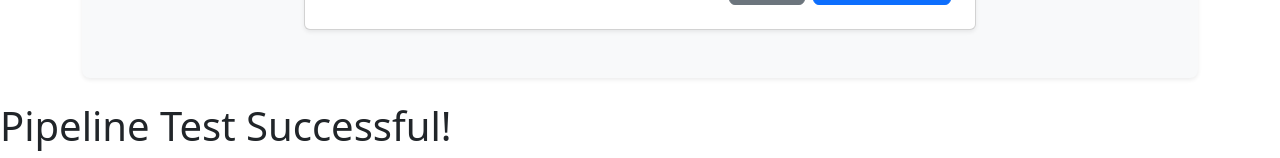
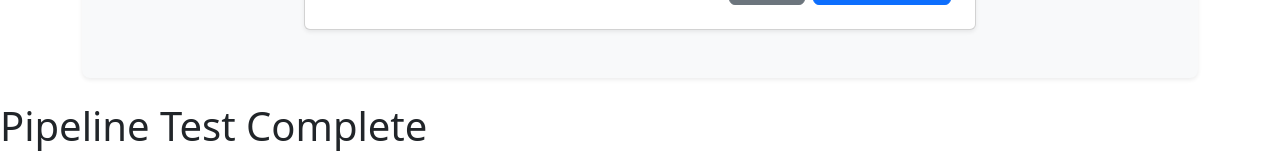
Before and after one commit to Darkeums/Software-Engineering-Django-project, a Django app: page /movies/add/ in a window 1280 px wide. Shown: the part 956-1114 px from the top of the page. Run offline with Django 3.2, Linux system fonts and the light colour scheme.

Commit message:
Update header text for pipeline test status

```diff
--- a/templates/base.html
+++ b/templates/base.html
@@ -51,7 +51,7 @@
     <script src="https://cdn.jsdelivr.net/npm/bootstrap@5.3.3/dist/js/bootstrap.bundle.min.js" xintegrity="sha384-YvpcrYf0tY3lHB60NNkmXc5s9fDVZLESaAA55NDzOxhy9GkcIdslK1eN7N6jIeHz" crossorigin="anonymous"></script>
     <!-- Bootstrap Icons (optional, but good practice) -->
     <link rel="stylesheet" href="https://cdn.jsdelivr.net/npm/bootstrap-icons@1.11.3/font/bootstrap-icons.min.css">
-    <h1>Pipeline Test Successful!</h1>
+    <h1>Pipeline Test Complete</h1>
 
 </body>
 </html>
```
